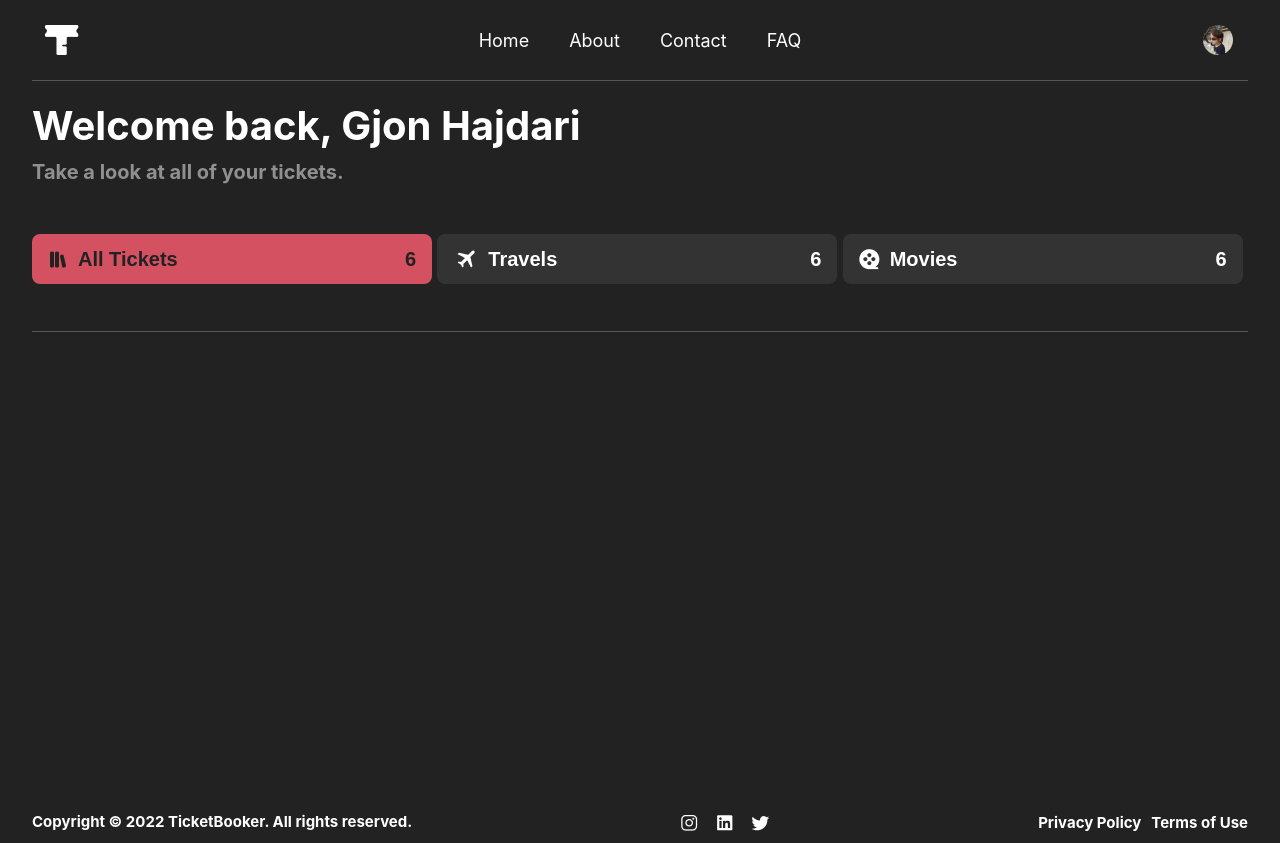
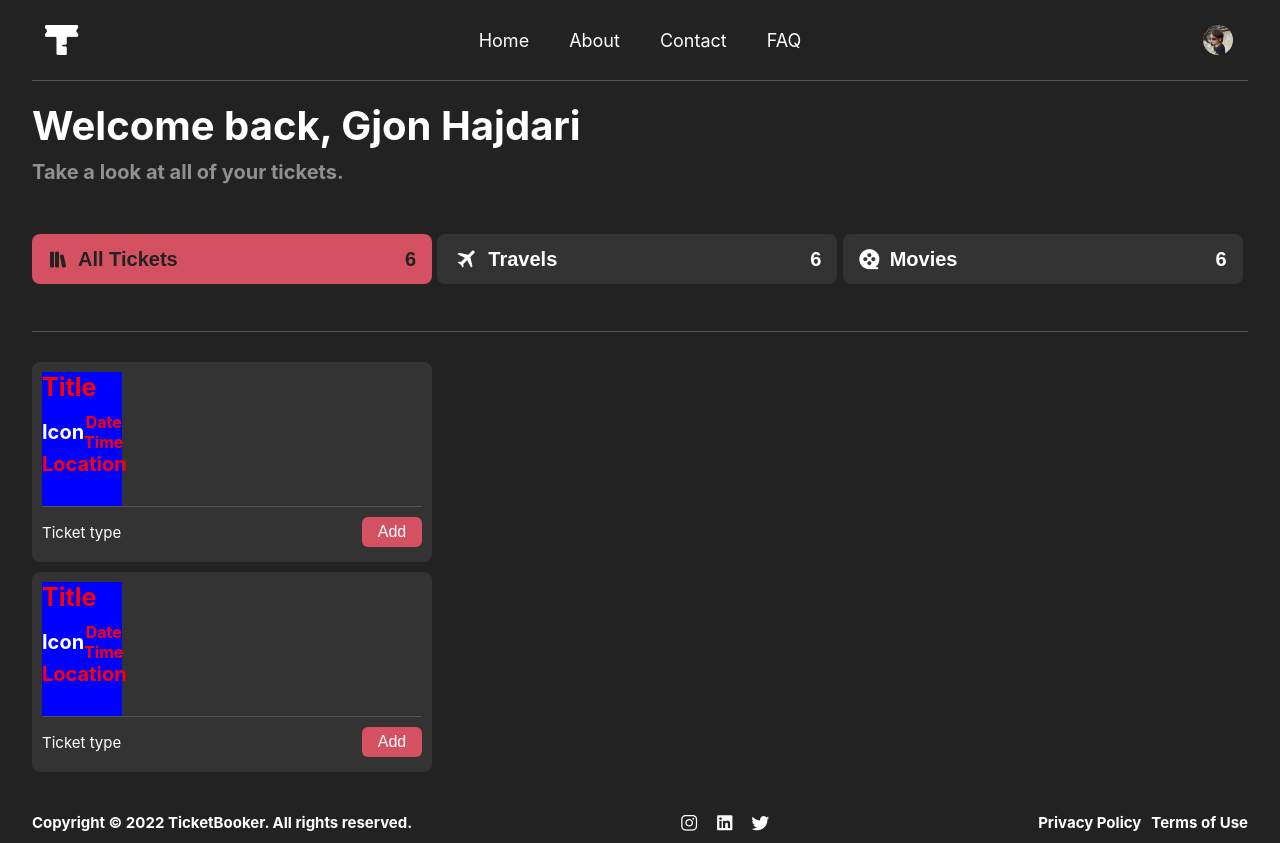
Before and after one commit to kylecalbert/ticket-booker, a React (Create React App) app: page / in a window 1280 px wide. Built offline with nearby package versions, Linux system fonts and the light colour scheme.

Commit message:
updated the card component

```diff
--- a/src/components/Content/Card.js
+++ b/src/components/Content/Card.js
@@ -1,6 +1,12 @@
 // Card.js
 import React from 'react';
-import { AddButtonContainer, CardContainer, CardDetails } from './Card.styles';
+import {
+  AddButtonContainer,
+  CardContainer,
+  CardDetails,
+  DateTimeContainer,
+  TopDetailsContainer,
+} from './Card.styles';
 import { CardFooter } from './Card.styles';
 import { Text } from '../Text/Text';
 import { faTimes, faTrash } from '@fortawesome/free-solid-svg-icons';
@@ -14,13 +20,28 @@ export const Card = () => {
         <Text size={'25px'} margin={'0 0 10px 0'} color={'red'}>
           Title
         </Text>
-        <Text size={'16px'} color={'red'}>
-          Date
-        </Text>
+        <TopDetailsContainer>
+          <Text>Icon</Text>
+          <DateTimeContainer>
+            <Text size={'16px'} color={'red'}>
+              Date
+            </Text>
+            <Text size={'16px'} color={'red'}>
+              Time
+            </Text>
+          </DateTimeContainer>
+        </TopDetailsContainer>
+
         <Text color={'red'}>Location</Text>
       </CardDetails>
 
-      <Footer margin={'0 0 4px 10px'}>
+      <Footer
+        borderTop={`1px solid ${darkModeColors.borders}`}
+        margin={'0 0 4px 10px'}
+        padding={'10px 0 10px 0 '}
+        height={'35px'}
+        flexDirection={'row'}
+      >
         <Text size={'15px'} fontWeight={'normal'}>
           Ticket type
         </Text>
--- a/src/components/Content/Card.styles.js
+++ b/src/components/Content/Card.styles.js
@@ -10,6 +10,10 @@ export const CardContainer = styled.div`
   background-color: ${darkModeColors.foreground};
   border-radius: 8px;
   margin-top: 10px;
+  @media (max-width: 556px) {
+    width: 330px;
+    height: 200px;
+  }
 `;
 
 export const CardDetails = styled.div`
@@ -20,10 +24,21 @@ export const CardDetails = styled.div`
   width: 20%;
   height: 75%;
   /* background-color: red; */
-  border-bottom: 1px solid black;
 
   margin-top: 10px;
   background-color: blue;
+`;
+
+export const TopDetailsContainer = styled.div`
+  display: flex;
+  align-items: center;
+`;
+
+export const DateTimeContainer = styled.div`
+  display: flex;
+  flex-direction: column;
+  align-items: center;
+  justify-content: center;
 `;
 
 export const CardFooter = styled.div`
--- a/src/components/Content/Content.js
+++ b/src/components/Content/Content.js
@@ -5,8 +5,8 @@ import { CardFooter } from './Card.styles';
 export const Content = () => {
   return (
     <ContentContainer>
-      {/* <Card />
-      <Card /> */}
+      <Card />
+      <Card />
     </ContentContainer>
   );
 };
--- a/src/components/Footer/Footer.js
+++ b/src/components/Footer/Footer.js
@@ -7,15 +7,23 @@ export const StyledFooter = styled.div`
   width: 95%;
   height: ${(props) => props.height || '15%'};
   justify-content: space-between;
+  align-items: center;
   margin: ${(props) => props.margin || '0px'};
   /* background-color: red; */
+  border-top: ${(props) => props.borderTop || '0px'};
   padding: ${(props) => props.padding || '0px'};
   margin-top: auto;
 
   @media (max-width: ${minWidth}) {
     display: flex;
-    flex-direction: column;
-    height: 200px;
+
+    flex-direction: ${(props) => props.flexDirection || 'column'};
+    /* flex-direction: column; */
+    /* height: 200px; */
+    height: ${(props) => props.height || '200px'};
+    /* justify-content: ${(props) =>
+      props.justifyContent || 'space-between'}; */
+
     justify-content: space-between;
     align-items: center;
   }
```
